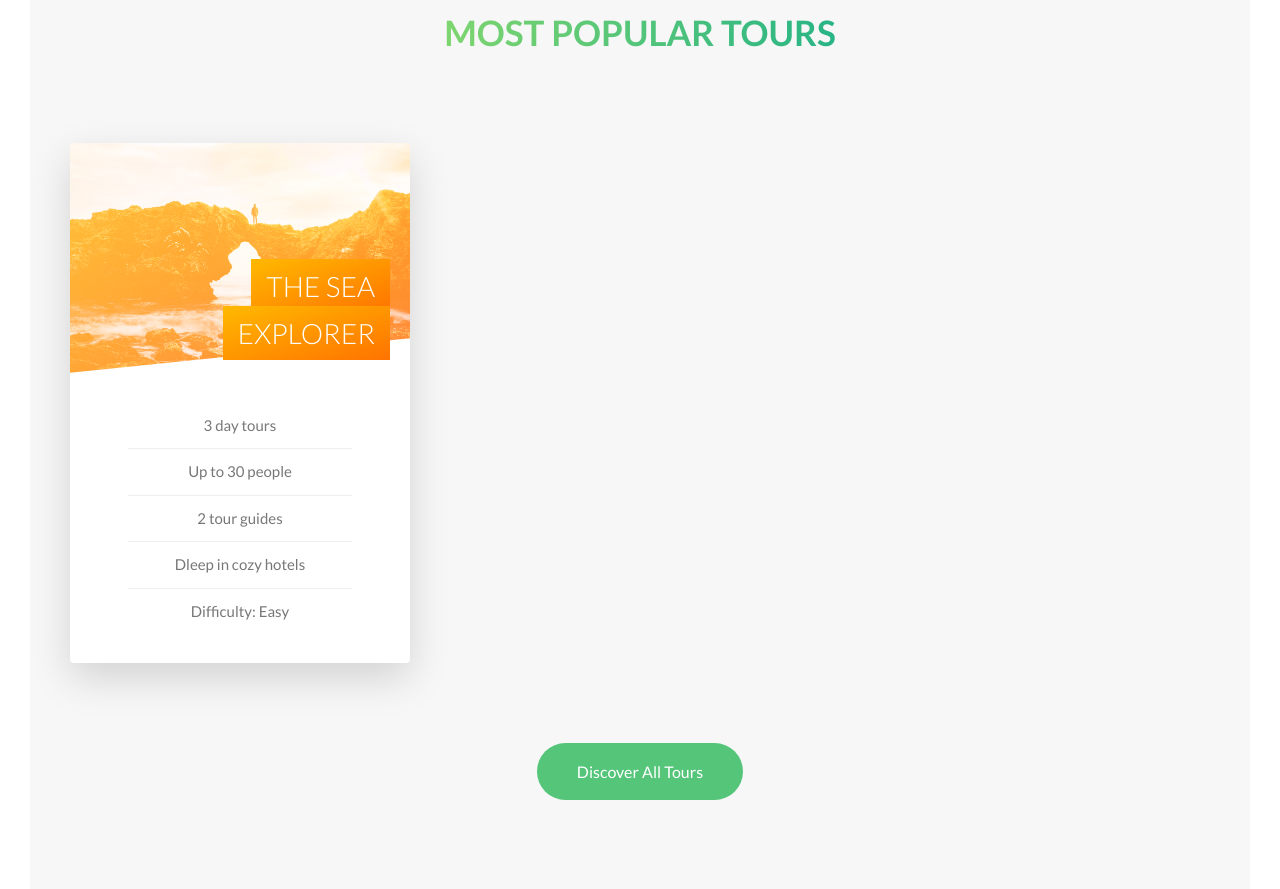
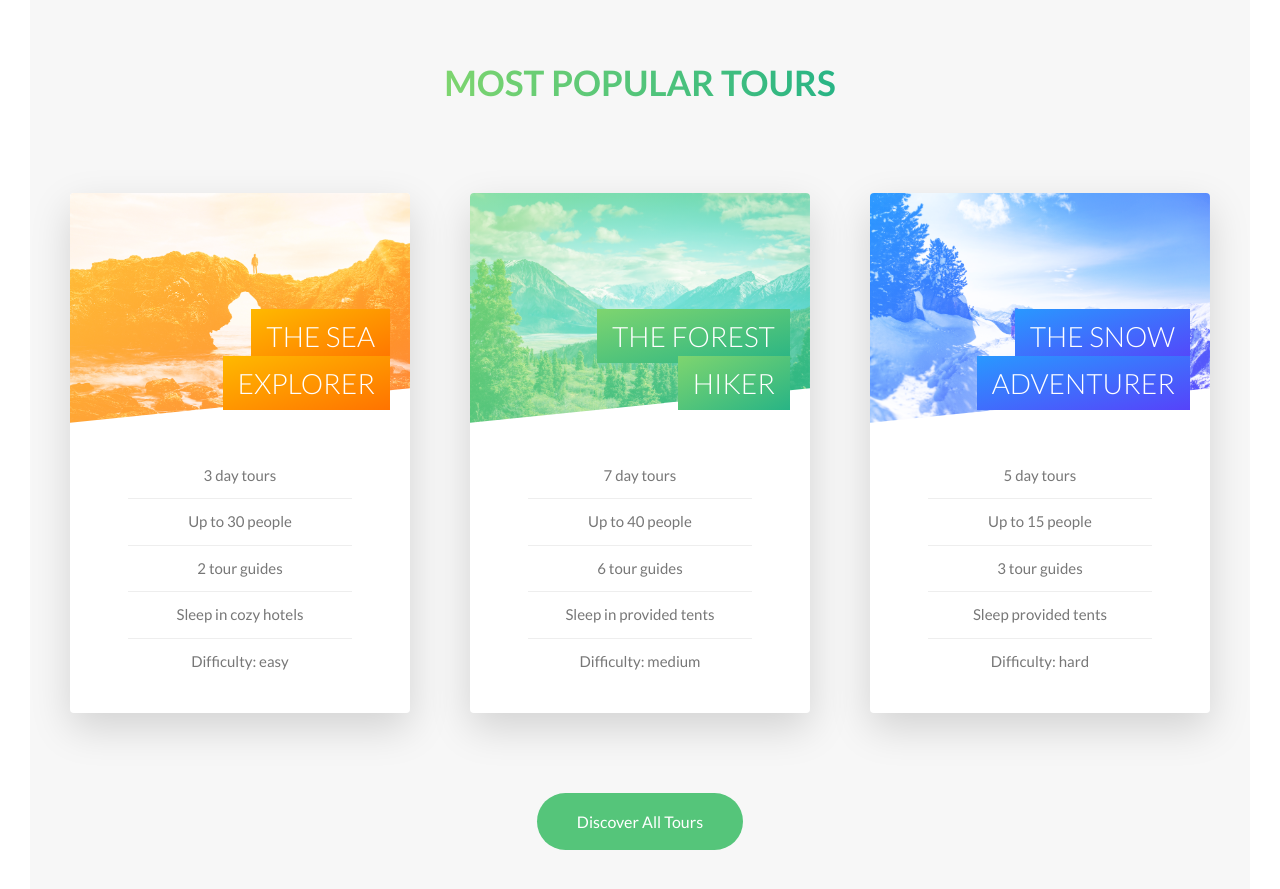
Before and after one commit to niyoj/advanced-css-and-scss-course, a website: page natours/index.html in a window 1280 px wide. Shown: the part 2242-3131 px from the top of the page. Drawn offline with Linux system fonts and the light colour scheme.

Commit message:
completes plan section

```diff
--- a/natours/index.html
+++ b/natours/index.html
@@ -161,12 +161,82 @@
                                     <li>3 day tours</li>
                                     <li>Up to 30 people</li>
                                     <li>2 tour guides</li>
-                                    <li>Dleep in cozy hotels</li>
-                                    <li>Difficulty: Easy</li>
+                                    <li>Sleep in cozy hotels</li>
+                                    <li>Difficulty: easy</li>
                                 </ul>
                             </div>
                         </div>
-                        <div class="card__side card__side--back"></div>
+
+                        <div class="card__side card__side--back">
+                            <div class="card__cta">
+                                <div class="card__price--box u-margin-bottom-big u-center-text">
+                                    <p class="card__price-only">only</p>
+                                    <p class="card__price-value"><span>$</span>297</p>
+                                </div>
+
+                                <a href="#" class="btn btn--white btn--animated">book now!</a>
+                            </div>
+                        </div>
+                    </div>
+                </div>
+
+                <div class="col-1-of-3">
+                    <div class="card card--2">
+                        <div class="card__side card__side--front">
+                            <div class="card__img">&nbsp;</div>
+                            <h4 class="card__heading">
+                                <span class="card__heading--span">the forest hiker</span></h4>
+                            <div class="card__details">
+                                <ul>
+                                    <li>7 day tours</li>
+                                    <li>Up to 40 people</li>
+                                    <li>6 tour guides</li>
+                                    <li>Sleep in provided tents</li>
+                                    <li>Difficulty: medium</li>
+                                </ul>
+                            </div>
+                        </div>
+
+                        <div class="card__side card__side--back">
+                            <div class="card__cta">
+                                <div class="card__price--box u-margin-bottom-big u-center-text">
+                                    <p class="card__price-only">only</p>
+                                    <p class="card__price-value"><span>$</span>497</p>
+                                </div>
+
+                                <a href="#" class="btn btn--white btn--animated">book now!</a>
+                            </div>
+                        </div>
+                    </div>
+                </div>
+
+                <div class="col-1-of-3">
+                    <div class="card card--3">
+                        <div class="card__side card__side--front">
+                            <div class="card__img">&nbsp;</div>
+                            <h4 class="card__heading">
+                                <span class="card__heading--span">the snow adventurer</span></h4>
+                            <div class="card__details">
+                                <ul>
+                                    <li>5 day tours</li>
+                                    <li>Up to 15 people</li>
+                                    <li>3 tour guides</li>
+                                    <li>Sleep provided tents</li>
+                                    <li>Difficulty: hard</li>
+                                </ul>
+                            </div>
+                        </div>
+
+                        <div class="card__side card__side--back">
+                            <div class="card__cta">
+                                <div class="card__price--box u-margin-bottom-big u-center-text">
+                                    <p class="card__price-only">only</p>
+                                    <p class="card__price-value"><span>$</span>897</p>
+                                </div>
+
+                                <a href="#" class="btn btn--white btn--animated">book now!</a>
+                            </div>
+                        </div>
                     </div>
                 </div>
             </div>
--- a/natours/sass/components/_card.scss
+++ b/natours/sass/components/_card.scss
@@ -94,8 +94,13 @@
 
     &--2 {
         .card__side--front {
-            .card_img {
-                background-image: url("../img/nat-6.jpg");
+            .card__img {
+                background-image: linear-gradient(to right bottom, $color-primary-light, $color-primary-dark),
+                url("../img/nat-6.jpg");
+            }
+
+            .card__heading--span {
+                background-image: linear-gradient(to right bottom, $color-primary-light, $color-primary-dark);
             }
         }
 
@@ -106,8 +111,13 @@
 
     &--3 {
         .card__side--front {
-            .card_img {
-                background-image: url("../img/nat-7.jpg");
+            .card__img {
+                background-image: linear-gradient(to right bottom, $color-tertiary-light, $color-tertiary-dark),
+                url("../img/nat-7.jpg");
+            }
+
+            .card__heading--span {
+                background-image: linear-gradient(to right bottom, $color-tertiary-light, $color-tertiary-dark);
             }
         }
 
@@ -123,4 +133,22 @@
     &:hover &__side--back {
         transform: rotateY(0deg);
     }
+
+    &__cta {
+        position: absolute;
+        top: 50%;
+        left: 50%;
+        transform: translate(-50%, -50%);
+        color: $color-white;
+    }
+
+    &__price-only {
+        font-size: 1.4rem;
+        text-transform: uppercase;
+    }
+
+    &__price-value {
+        font-size: 6rem;
+        font-weight: 100;
+    }
 }
--- a/natours/sass/pages/_home.scss
+++ b/natours/sass/pages/_home.scss
@@ -18,6 +18,6 @@
 
 .site-plans {
     background-color: $color-grey-light-1;
-    padding: 20rem 0;
+    padding: 25rem 0 15rem 0;
     margin-top: -10rem;
 }
```
Also changed, not shown: natours/css/style.css.
